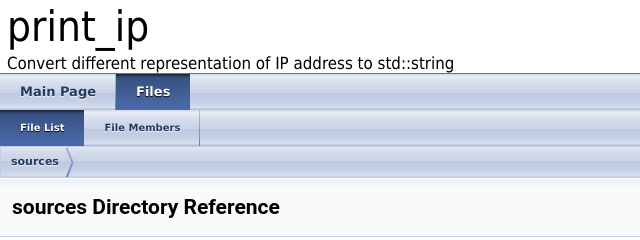
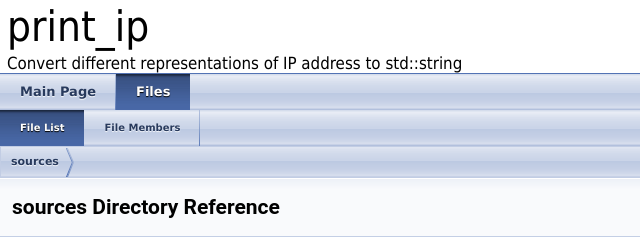
Before and after one commit to a8a3/print_ip, a plain HTML site: page dir_08d237fc27d4ecd563f71c5d52f2fecc.html in a window 1280 px wide. Shown: the top 240 px of the page, 0-640 px from the left. Drawn offline with Linux system fonts and the light colour scheme.

Commit message:
Deploy a8a3/print_ip to github.com/a8a3/print_ip.git:gh-pages

```diff
--- a/dir_08d237fc27d4ecd563f71c5d52f2fecc.html
+++ b/dir_08d237fc27d4ecd563f71c5d52f2fecc.html
@@ -25,7 +25,7 @@
   <td id="projectalign" style="padding-left: 0.5em;">
    <div id="projectname">print_ip
    </div>
-   <div id="projectbrief">Convert different representation of IP address to std::string</div>
+   <div id="projectbrief">Convert different representations of IP address to std::string</div>
   </td>
  </tr>
  </tbody>
```
Also changed, not shown: files.html (+1 -1 lines), globals.html (+1 -1 lines), globals_func.html (+1 -1 lines), graph_legend.html (+1 -1 lines), index.html (+1 -1 lines), print__ip_8hpp.html (+1 -1 lines), print__ip_8hpp_source.html (+1 -1 lines).
